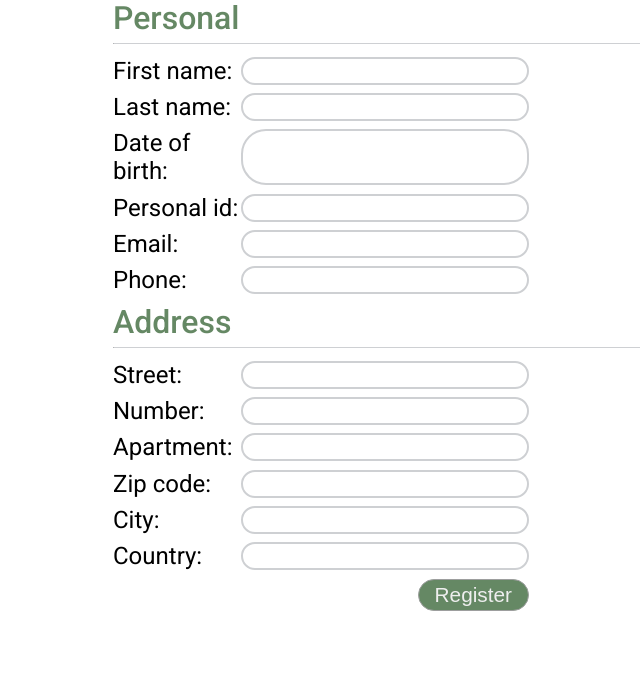
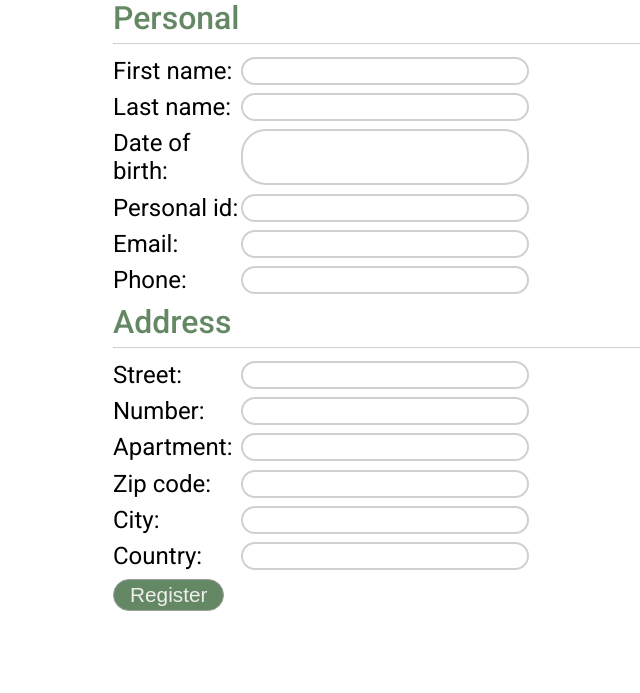
Before and after one commit to adam-lepkowski/clinic-management-system, a Django app: page /patient/register in a window 1280 px wide. Shown: the part 88-781 px from the top of the page, without its empty margins (207-847 px from the left). Run offline with Django 4.2, Linux system fonts and the light colour scheme; some libraries are stand-ins or nearby versions.

Commit message:
Change buttons layout

```diff
--- a/patients/templates/patients/includes/patient_form.html
+++ b/patients/templates/patients/includes/patient_form.html
@@ -21,6 +21,11 @@
             {{ field.errors }}
         </div>
         {% endfor %}
-        <button type="submit" class="btn-green align-end">Register</button>
+        <div class="narrow-row">
+            {% if mode == 'Update' %}
+            <button type="button" class="btn-red">Cancel</button>
+            {% endif %}
+            <button type="submit" class="btn-green">{{ mode }}</button>
+        </div>
     </div>
 </form>
```
